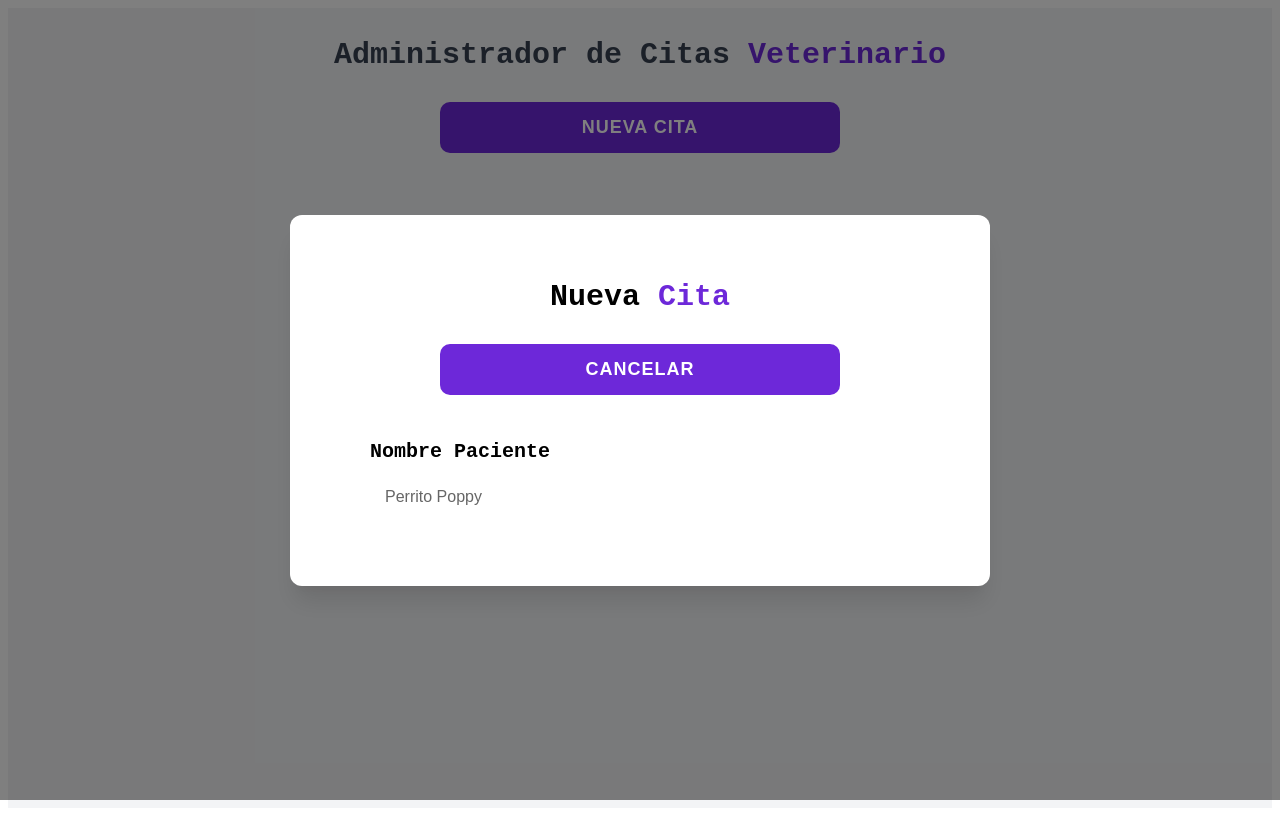
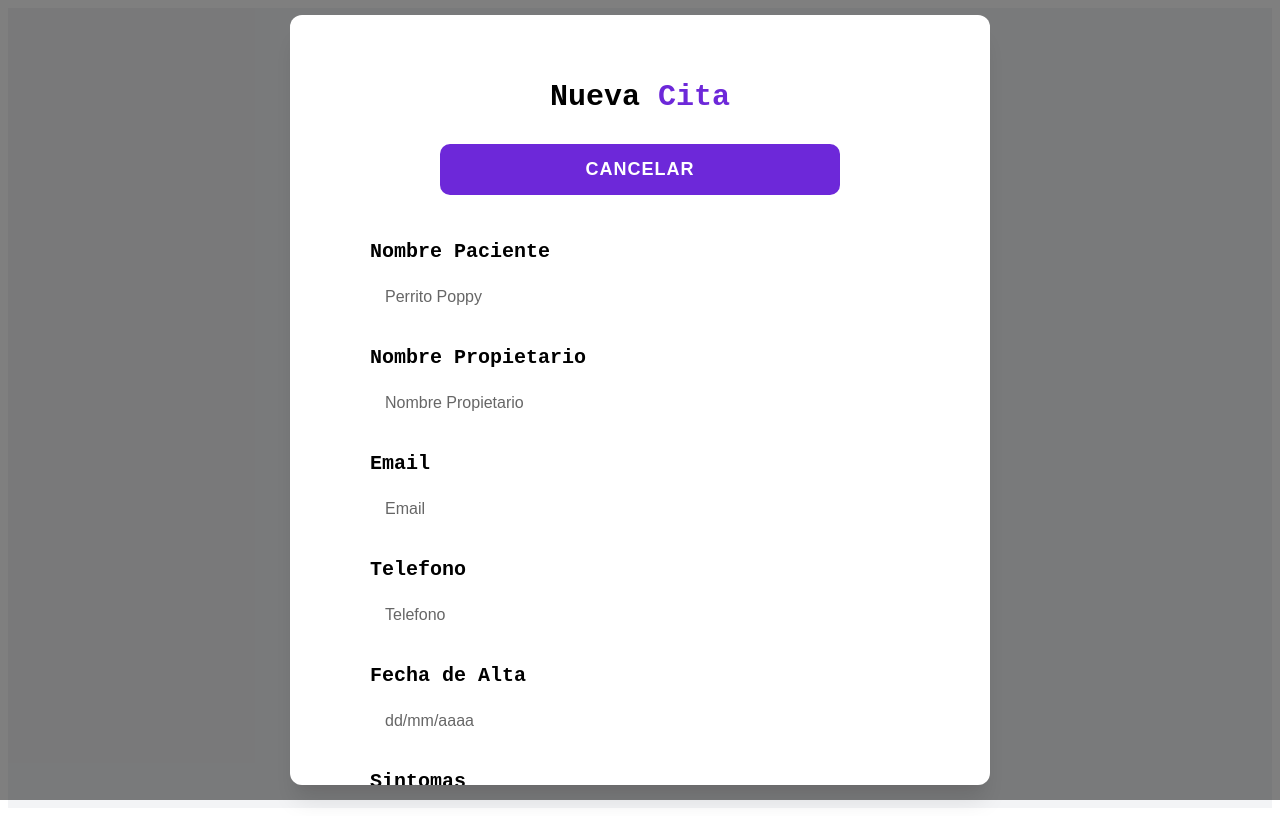
Before and after one commit to YamiALE2005/citasReactJS, a React (Vite) app: page / in a window 1280 px wide. Both pictures are taken after a click on the button "NUEVA CITA". Built offline with nearby package versions, Linux system fonts and the light colour scheme.

Commit message:
add states to inputs in the from

```diff
--- a/src/components/Formulario.jsx
+++ b/src/components/Formulario.jsx
@@ -3,6 +3,17 @@ import '../css/formulario.css';
 
 const Formulario = ({modalVisual, setModalVisible}) => {
     const [paciente,setPaciente]=useState('')
+    const [nombrePropietario,setNombrePropietario]=useState('')
+    const [correo,setCorreo]=useState('')
+    const [telefono,setTelefono]=useState('')
+    const [fechaAlta,setFechaAlta]=useState('')
+    const [sintomas,setSintomas]=useState('')
+
+    const handelCita= (e)=>{
+        e.preventDefault();
+
+    }
+
     return (
         <dir className= "formulario-contenido">
             <h2 className="formulario-titulo">Nueva
@@ -13,7 +24,7 @@ const Formulario = ({modalVisual, setModalVisible}) => {
                 onClick={()=> setModalVisible(false)}
             >
                 <span className="formulario-btn-texto-cancelar">Cancelar</span></button>
-            <from>
+            <from onSubmit={(e) => handelCita(e)}>
                 <div className="formulario-campo">
                     <label
                     htmlFor="paciente"
@@ -28,6 +39,85 @@ const Formulario = ({modalVisual, setModalVisible}) => {
                         onChange={(e) => setPaciente(e.target.value)}
                     />
                 </div>
+
+                <div className="formulario-campo">
+                    <label
+                    htmlFor="nombrePropietario"
+                    className="formulario-label"
+                    >Nombre Propietario</label>
+                    <input
+                        id="nombrePropietario"
+                        type="text"
+                        className="formulario-input"
+                        placeholder="Nombre Propietario"
+                        value={nombrePropietario}
+                        onChange={(e) => setNombrePropietario(e.target.value)}
+                    />
+                </div>
+
+                <div className="formulario-campo">
+                    <label
+                    htmlFor="correo"
+                    className="formulario-label"
+                    >Email</label>
+                    <input
+                        id="correo"
+                        type="text"
+                        className="formulario-input"
+                        placeholder="Email"
+                        value={correo}
+                        onChange={(e) => setCorreo(e.target.value)}
+                    />
+                </div>
+
+                <div className="formulario-campo">
+                    <label
+                    htmlFor="telefono"
+                    className="formulario-label"
+                    >Telefono</label>
+                    <input
+                        id="telefono"
+                        type="text"
+                        className="formulario-input"
+                        placeholder="Telefono"
+                        value={telefono}
+                        onChange={(e) => setTelefono(e.target.value)}
+                    />
+                </div>
+
+                <div className="formulario-campo">
+                    <label
+                    htmlFor="fechaAlta"
+                    className="formulario-label"
+                    >Fecha de Alta</label>
+                    <input
+                        id="fechaAlta"
+                        type="text"
+                        className="formulario-input"
+                        placeholder="dd/mm/aaaa"
+                        value={fechaAlta}
+                        onChange={(e) => setFechaAlta(e.target.value)}
+                    />
+                </div>
+
+                <div className="formulario-campo">
+                    <label
+                    htmlFor="sintomas"
+                    className="formulario-label"
+                    >Sintomas</label>
+                    <textarea
+                        id="sintomas"
+                        className="formulario-input"
+                        placeholder="Decripcion del problema"
+                        value={sintomas}
+                        onChange={(e) => setSintomas(e.target.value)}
+                        rows={4}
+                    />
+                </div>
+                <button
+                    type="submit"
+                    className="formulario-btn-submit"
+                >Agregar Paciente</button>
             </from>
         </dir>
     );
--- a/src/css/formulario.css
+++ b/src/css/formulario.css
@@ -79,3 +79,25 @@
 .formulario-input::focus{
     outline: 2px solid #F59E0B;
 }
+
+.formulario-btn-submit{
+    display: block;
+    width: 100%;
+    margin-top: 40px;
+    margin-bottom: 20px;
+    background-color: #F59E0B;
+    color: #5827A4;
+    padding: 15px 0px;
+    border-radius: 10px;
+    border: none ;
+    font-weight: 900;
+    font-size: 16px;
+    text-transform: uppercase;
+    cursor: pointer;
+    transition: background-color 0.2 ease;
+}
+
+.formulario-btn-submit:hover{
+    background-color: #d98806;
+
+}
```
